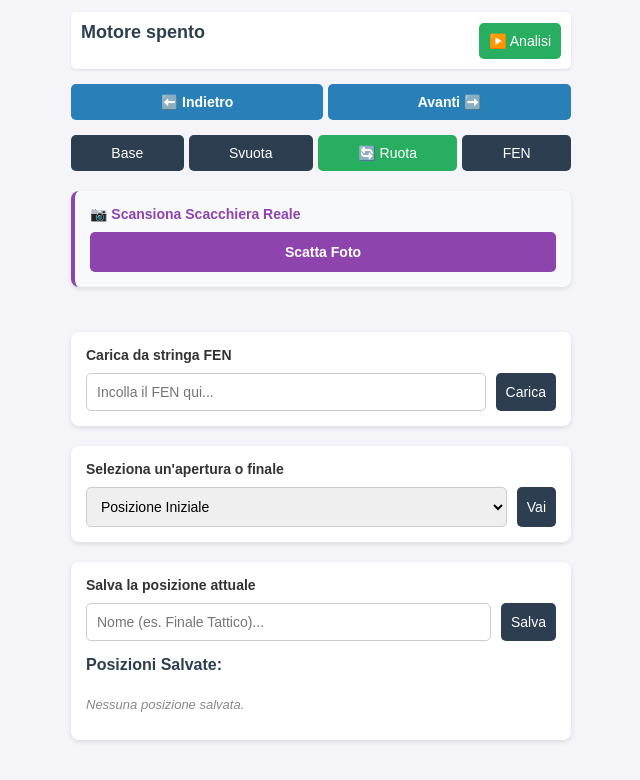
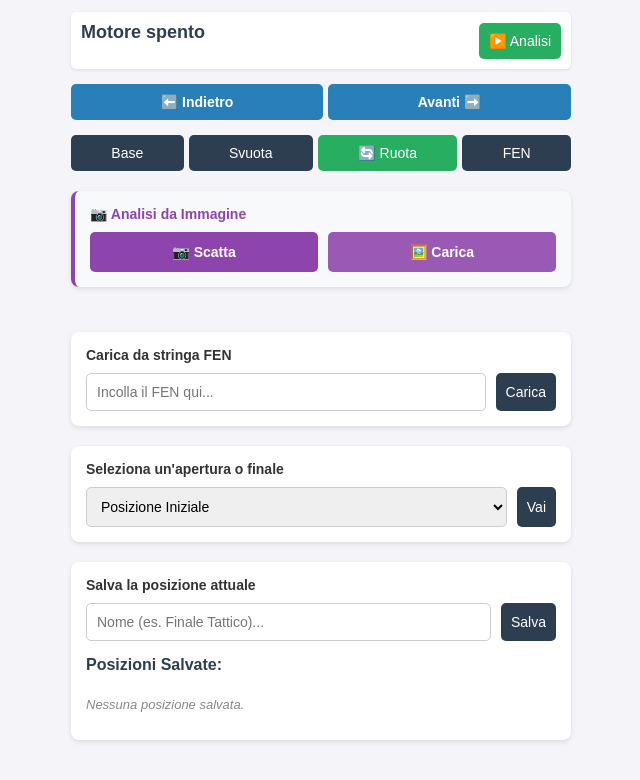
Before and after one commit to SevenGem27/Chess, a plain HTML site: page index.html in a window 1280 px wide. Shown: the part 750-1530 px from the top of the page, without its empty margins (319-959 px from the left). Drawn offline with Linux system fonts and the light colour scheme.

Commit message:
Update index.html

```diff
--- a/index.html
+++ b/index.html
@@ -49,11 +49,16 @@
         </div>
 
         <div class="feature-section" style="background-color: #f8f9fa; border-left: 4px solid #8e44ad;">
-            <label style="color: #8e44ad; font-weight: bold;">📷 Scansiona Scacchiera Reale</label>
-            <div class="input-row">
+            <label style="color: #8e44ad; font-weight: bold;">📷 Analisi da Immagine</label>
+            <div class="input-row" style="display: flex; gap: 10px;">
                 <input type="file" id="cameraInput" accept="image/*" capture="environment" style="display: none;">
-                <button id="cameraBtn" style="background-color: #8e44ad; width: 100%; font-weight: bold; padding: 12px;">
-                    Scatta Foto
+                <input type="file" id="galleryInput" accept="image/*" style="display: none;">
+
+                <button id="cameraBtn" style="background-color: #8e44ad; flex: 1; font-weight: bold; padding: 12px; font-size: 14px;">
+                    📷 Scatta
+                </button>
+                <button id="galleryBtn" style="background-color: #9b59b6; flex: 1; font-weight: bold; padding: 12px; font-size: 14px;">
+                    🖼️ Carica
                 </button>
             </div>
         </div>
```
